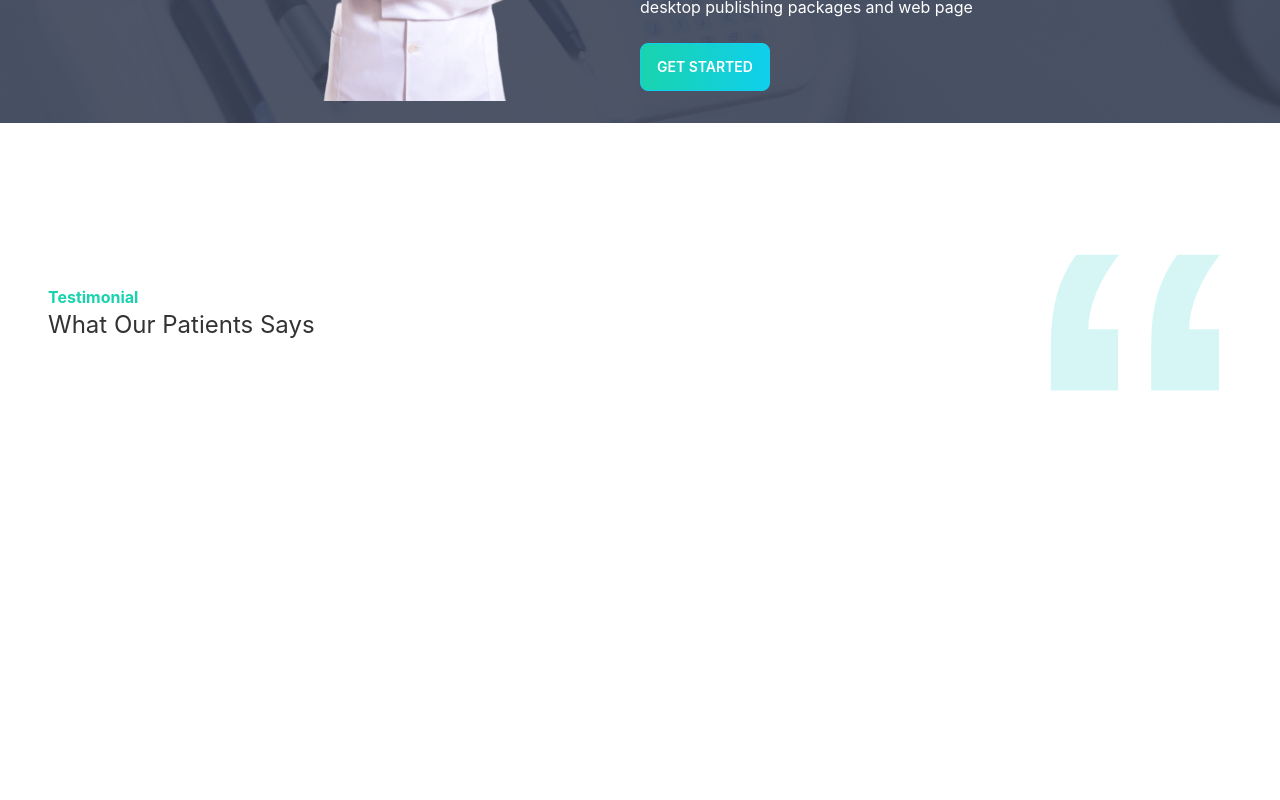
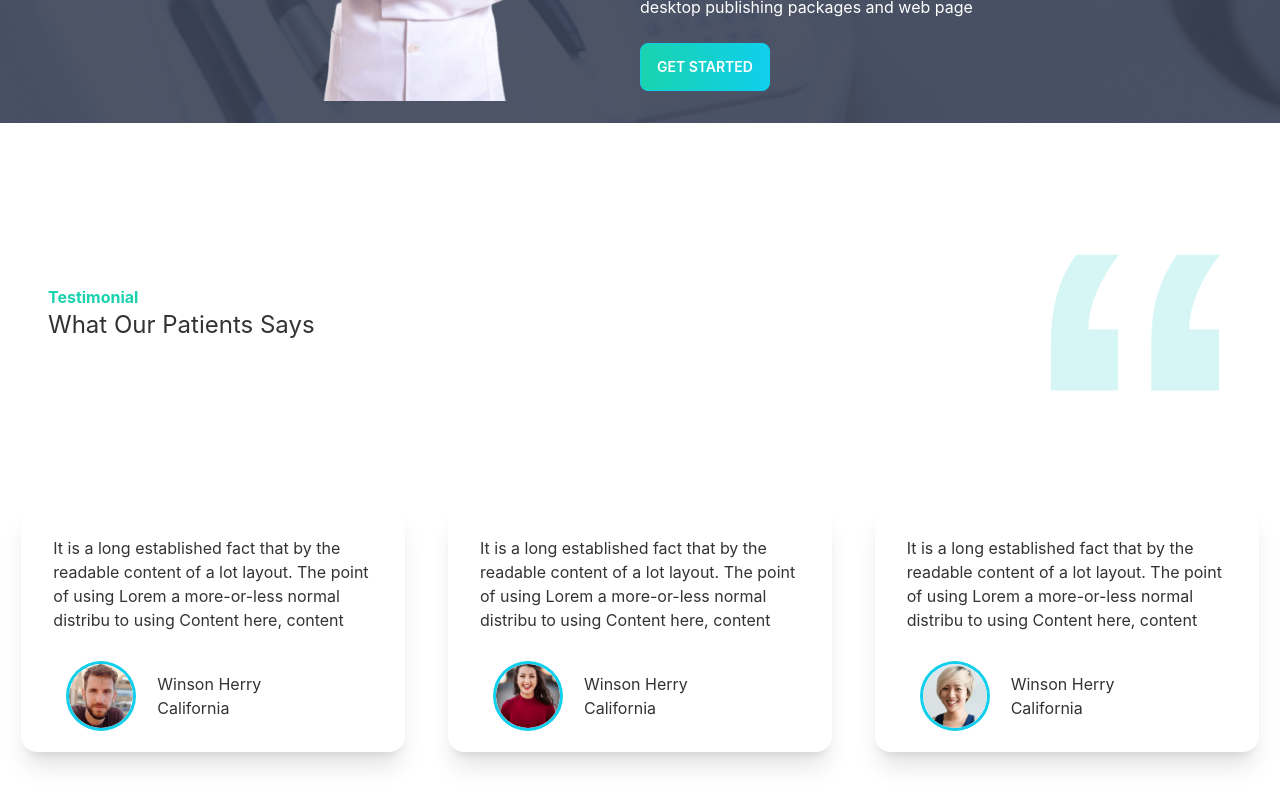
Before and after one commit to Tanjinhossain1/Doctor, a React (Create React App) app: page / in a window 1280 px wide. Shown: the part 2840-3640 px from the top of the page. Before the commit the page ends 3344 px from the top, so only its background shows below. Built offline with nearby package versions, Linux system fonts and the light colour scheme.

Commit message:
reviews section add done

```diff
--- a/src/Pages/Exceptional/Exceptional.js
+++ b/src/Pages/Exceptional/Exceptional.js
@@ -7,7 +7,7 @@ const Exceptional = () => {
         <div>
             <div className="hero min-h-screen w-3/4 mx-auto">
                 <div className="hero-content flex-col lg:flex-row">
-                    <img alt='' src={treatment} className="max-w-sm rounded-lg shadow-2xl" />
+                    <img alt='' src={treatment} className="" width={458} height={476} />
                     <div className='lg:ml-12'>
 
                         <h1 className="text-5xl font-bold">Exceptional Dental Care, on Your Terms</h1>
--- /dev/null
+++ b/src/Pages/Home/Reviews/Reviews.js
@@ -0,0 +1,25 @@
+import React from 'react';
+
+const Reviews = ({ review }) => {
+    const { name, img, location } = review;
+    return (
+        <div class="card w-96 mx-auto mb-12 shadow-xl">
+            <div class="card-body">
+                <p>It is a long established fact that by the readable content of a lot layout. The point of using Lorem a more-or-less normal distribu to using Content here, content</p>
+            </div>
+            <div className='flex items-center w-3/4 mx-auto mb-6'>
+                <div class="avatar">
+                    <div class="w-16 rounded-full ring ring-primary ring-offset-base-100 ">
+                        <img alt='' src={img} />
+                    </div>
+                </div>
+                <div className='ml-6'>
+                    <p>{name}</p>
+                    <p>{location}</p>
+                </div>
+            </div>
+        </div>
+    );
+};
+
+export default Reviews;
--- a/src/Pages/Home/Testimonials/Testimonials.js
+++ b/src/Pages/Home/Testimonials/Testimonials.js
@@ -1,7 +1,16 @@
 import React from 'react';
-import quote from '../../../assets/icons/quote.svg'
+import quote from '../../../assets/icons/quote.svg';
+import people from '../../../assets/images/people1.png';
+import people2 from '../../../assets/images/people2.png';
+import people3 from '../../../assets/images/people3.png';
+import Reviews from '../Reviews/Reviews';
 
 const Testimonials = () => {
+    const reviews = [
+        {id:1,name:'Winson Herry', img: people, reviews: '', location: 'California'},
+        {id:2,name:'Winson Herry', img: people2, reviews: '', location: 'California'},
+        {id:3,name:'Winson Herry', img: people3, reviews: '', location: 'California'},
+    ]
     return (
         <section>
             <div className='flex items-center my-28 justify-between mx-12'>
@@ -13,8 +22,10 @@ const Testimonials = () => {
                     <img className='' width={192} height={168} src={quote} alt="" />
                 </div>
             </div>
-            <div>
-
+            <div className='grid grid-cols-1 lg:grid-cols-3'>
+          {
+              reviews.map((review)=> <Reviews review={review} key={review.id}></Reviews>)
+          }
             </div>
         </section>
     );
```
